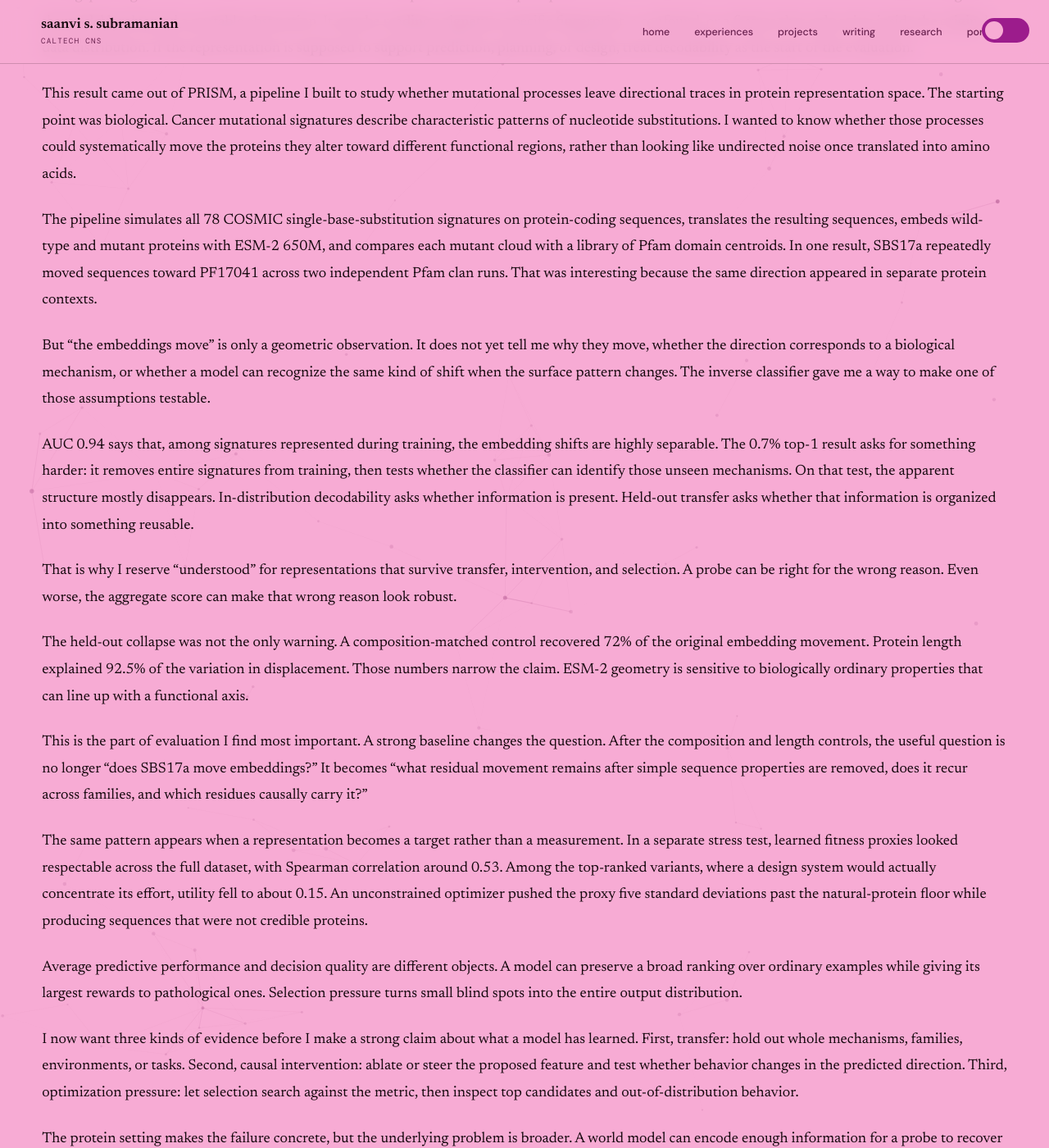
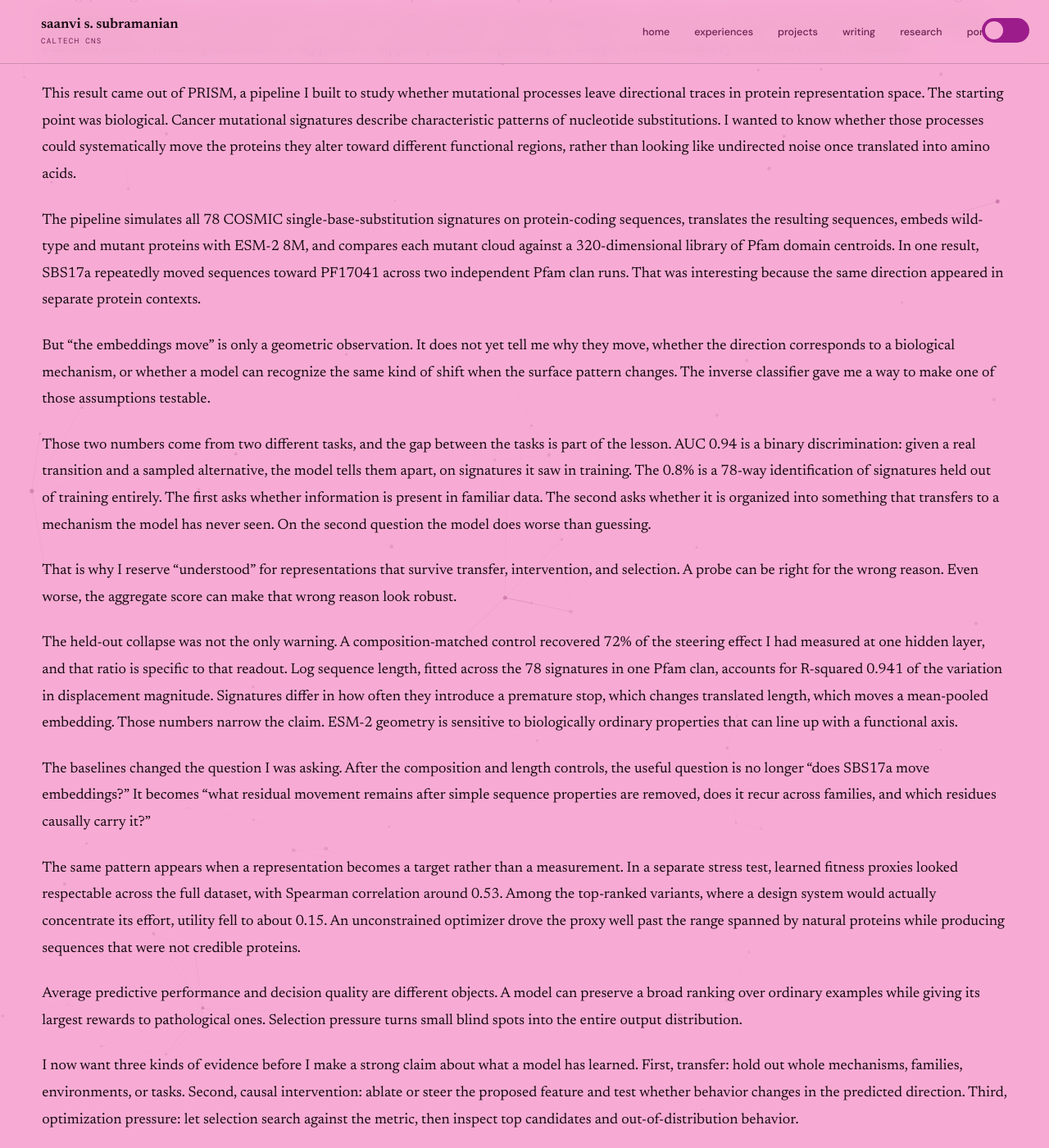
Before and after one commit to saanviiyer/saanviiyer.github.io, a Jekyll site: the page built from _posts/2026-09-28-the-probe-works-and-the-understanding-is-not-there.md, in a window 1280 px wide and 1400 px high, scrolled down 717 px. Shown: the whole window at 82% size. Built offline with Jekyll 4.4.1, drawn with Linux system fonts in a browser that asks for light colours; some web fonts are replaced; some of the changed text lies outside the part shown.

Commit message:
Correct model size, probe numbers and length statistic in the probe post
Verified against the PRISM archive's source-of-truth result files:

- ESM-2 650M to 8M. The trajectory pipeline runs on 8M; the 650M
  centroid library covers only 492 clan-restricted families.
- Held-out top-1 0.7% to 0.8%, and state that it sits below the
  1.28% uniform baseline over 78 classes.
- Separate the two evaluations: AUC 0.94 is the binary triple-scorer
  on seen signatures, the top-1 is the 78-way leave-signatures-out
  ranker. The post previously read as one probe collapsing.
- Length statistic 92.5% to R-squared 0.941, described as a fit on
  log length across 78 signatures in one clan. The 92.5% has no
  producing code or saved output.
- Drop "five standard deviations past the natural-protein floor".
  It is an unresolved placeholder in the source paper; the only
  measurement on record is off an n=2 reference band.

Also applies the agreed subtitle and voice edits.

Co-Authored-By: Claude Opus 5 <noreply@anthropic.com>

```diff
--- a/_posts/2026-09-28-the-probe-works-and-the-understanding-is-not-there.md
+++ b/_posts/2026-09-28-the-probe-works-and-the-understanding-is-not-there.md
@@ -4,12 +4,12 @@ title: "The probe works and the understanding is not there"
 date: 2026-09-28
 tag: "Research"
 permalink: /thinking/the-probe-works-and-the-understanding-is-not-there/
-excerpt: "What a protein-model stress test taught me about representation, generalization, and evaluation."
+excerpt: "A probe hit AUC 0.94, then collapsed on held-out mechanisms."
 ---
 
-*What a protein-model stress test taught me about representation, generalization, and evaluation. By Saanvi S. Subramanian.*
+*A probe hit AUC 0.94, then collapsed on held-out mechanisms. By Saanvi S. Subramanian.*
 
-I trained an inverse classifier to predict which mutational signature had pushed a protein embedding in a particular direction. On familiar signatures, it reached an AUC of 0.94. That number looked like a result. Then I removed entire signatures from training and asked the classifier to identify them. Top-1 accuracy fell to 0.7%.
+I built a recommender that reads a protein embedding shift and ranks which mutational signature produced it. Scoring a real transition against sampled alternatives, it reached an AUC of 0.94. That number looked like a result. Then I held entire signatures out of training and asked it to name them among all 78. Top-1 accuracy was 0.8%, below the 1.28% a uniform guess would get.
 
 The probe worked, and the understanding was not there.
 
@@ -17,19 +17,19 @@ That gap changed how I think about claims that a model "represents" a concept. A
 
 This result came out of PRISM, a pipeline I built to study whether mutational processes leave directional traces in protein representation space. The starting point was biological. Cancer mutational signatures describe characteristic patterns of nucleotide substitutions. I wanted to know whether those processes could systematically move the proteins they alter toward different functional regions, rather than looking like undirected noise once translated into amino acids.
 
-The pipeline simulates all 78 COSMIC single-base-substitution signatures on protein-coding sequences, translates the resulting sequences, embeds wild-type and mutant proteins with ESM-2 650M, and compares each mutant cloud with a library of Pfam domain centroids. In one result, SBS17a repeatedly moved sequences toward PF17041 across two independent Pfam clan runs. That was interesting because the same direction appeared in separate protein contexts.
+The pipeline simulates all 78 COSMIC single-base-substitution signatures on protein-coding sequences, translates the resulting sequences, embeds wild-type and mutant proteins with ESM-2 8M, and compares each mutant cloud against a 320-dimensional library of Pfam domain centroids. In one result, SBS17a repeatedly moved sequences toward PF17041 across two independent Pfam clan runs. That was interesting because the same direction appeared in separate protein contexts.
 
 But "the embeddings move" is only a geometric observation. It does not yet tell me why they move, whether the direction corresponds to a biological mechanism, or whether a model can recognize the same kind of shift when the surface pattern changes. The inverse classifier gave me a way to make one of those assumptions testable.
 
-AUC 0.94 says that, among signatures represented during training, the embedding shifts are highly separable. The 0.7% top-1 result asks for something harder: it removes entire signatures from training, then tests whether the classifier can identify those unseen mechanisms. On that test, the apparent structure mostly disappears. In-distribution decodability asks whether information is present. Held-out transfer asks whether that information is organized into something reusable.
+Those two numbers come from two different tasks, and the gap between the tasks is part of the lesson. AUC 0.94 is a binary discrimination: given a real transition and a sampled alternative, the model tells them apart, on signatures it saw in training. The 0.8% is a 78-way identification of signatures held out of training entirely. The first asks whether information is present in familiar data. The second asks whether it is organized into something that transfers to a mechanism the model has never seen. On the second question the model does worse than guessing.
 
 That is why I reserve "understood" for representations that survive transfer, intervention, and selection. A probe can be right for the wrong reason. Even worse, the aggregate score can make that wrong reason look robust.
 
-The held-out collapse was not the only warning. A composition-matched control recovered 72% of the original embedding movement. Protein length explained 92.5% of the variation in displacement. Those numbers narrow the claim. ESM-2 geometry is sensitive to biologically ordinary properties that can line up with a functional axis.
+The held-out collapse was not the only warning. A composition-matched control recovered 72% of the steering effect I had measured at one hidden layer, and that ratio is specific to that readout. Log sequence length, fitted across the 78 signatures in one Pfam clan, accounts for R-squared 0.941 of the variation in displacement magnitude. Signatures differ in how often they introduce a premature stop, which changes translated length, which moves a mean-pooled embedding. Those numbers narrow the claim. ESM-2 geometry is sensitive to biologically ordinary properties that can line up with a functional axis.
 
-This is the part of evaluation I find most important. A strong baseline changes the question. After the composition and length controls, the useful question is no longer "does SBS17a move embeddings?" It becomes "what residual movement remains after simple sequence properties are removed, does it recur across families, and which residues causally carry it?"
+The baselines changed the question I was asking. After the composition and length controls, the useful question is no longer "does SBS17a move embeddings?" It becomes "what residual movement remains after simple sequence properties are removed, does it recur across families, and which residues causally carry it?"
 
-The same pattern appears when a representation becomes a target rather than a measurement. In a separate stress test, learned fitness proxies looked respectable across the full dataset, with Spearman correlation around 0.53. Among the top-ranked variants, where a design system would actually concentrate its effort, utility fell to about 0.15. An unconstrained optimizer pushed the proxy five standard deviations past the natural-protein floor while producing sequences that were not credible proteins.
+The same pattern appears when a representation becomes a target rather than a measurement. In a separate stress test, learned fitness proxies looked respectable across the full dataset, with Spearman correlation around 0.53. Among the top-ranked variants, where a design system would actually concentrate its effort, utility fell to about 0.15. An unconstrained optimizer drove the proxy well past the range spanned by natural proteins while producing sequences that were not credible proteins.
 
 Average predictive performance and decision quality are different objects. A model can preserve a broad ranking over ordinary examples while giving its largest rewards to pathological ones. Selection pressure turns small blind spots into the entire output distribution.
 
@@ -39,4 +39,4 @@ The protein setting makes the failure concrete, but the underlying problem is br
 
 Claims about a model's internal structure should cash out in predictions that survive new mechanisms, causal intervention, and selection. Otherwise, "the model knows X" often means only "I can decode X from examples that look like the training set."
 
-The 0.94 result did exactly what a good probe should do: it located a regularity worth explaining. The mistake would have been to stop there. A probe should generate the next experiment. I want to build evaluations that make those distinctions unavoidable. The most important models will not stay inside the distribution where their scores were calibrated. Our evidence about them should be built for that setting from the start.
+The 0.94 result did exactly what a good probe should do: it located a regularity worth explaining. The mistake would have been to stop there. A probe should generate the next experiment. I want to build evaluations that make those distinctions unavoidable, by testing each model outside the distribution where its score was calibrated.
```
